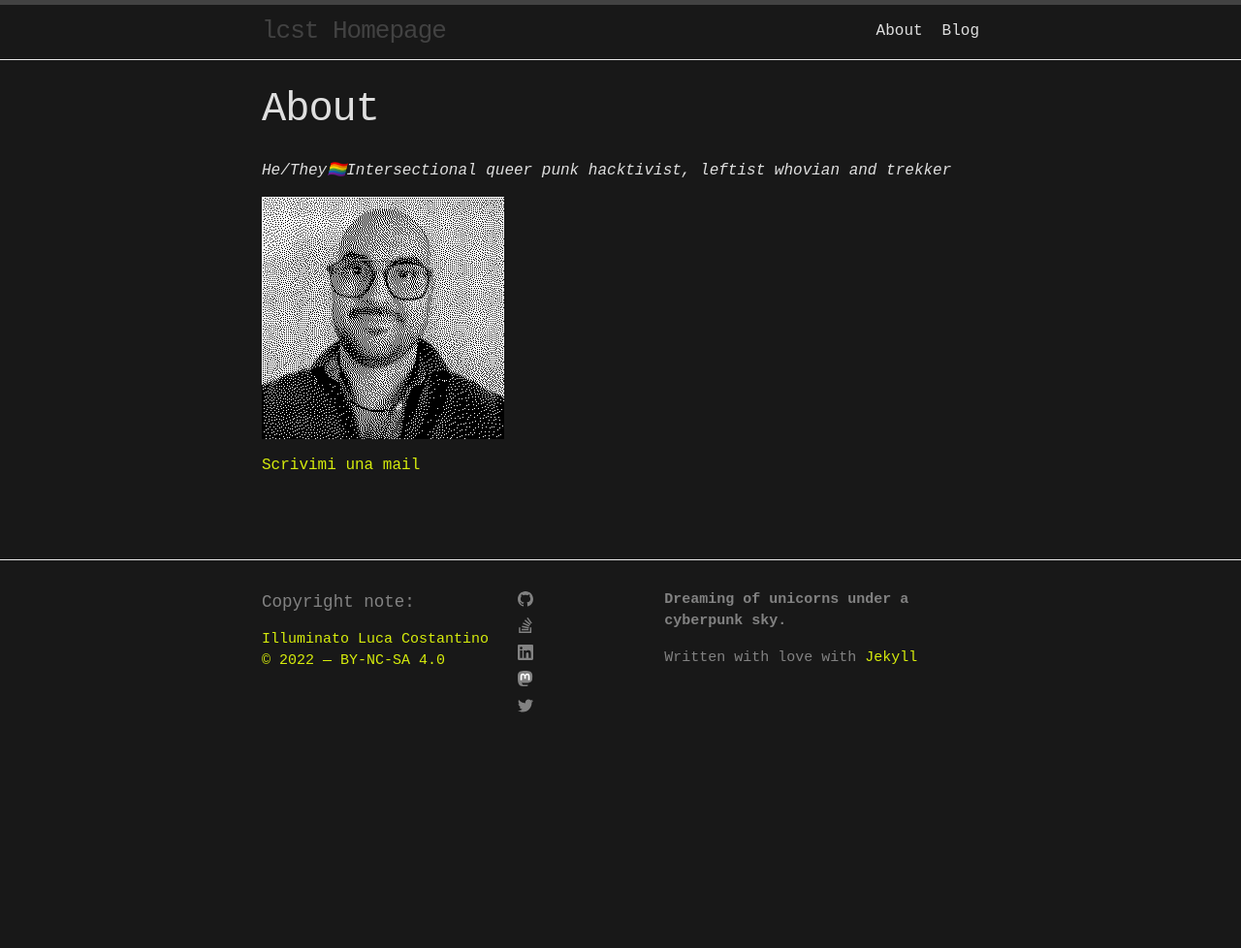
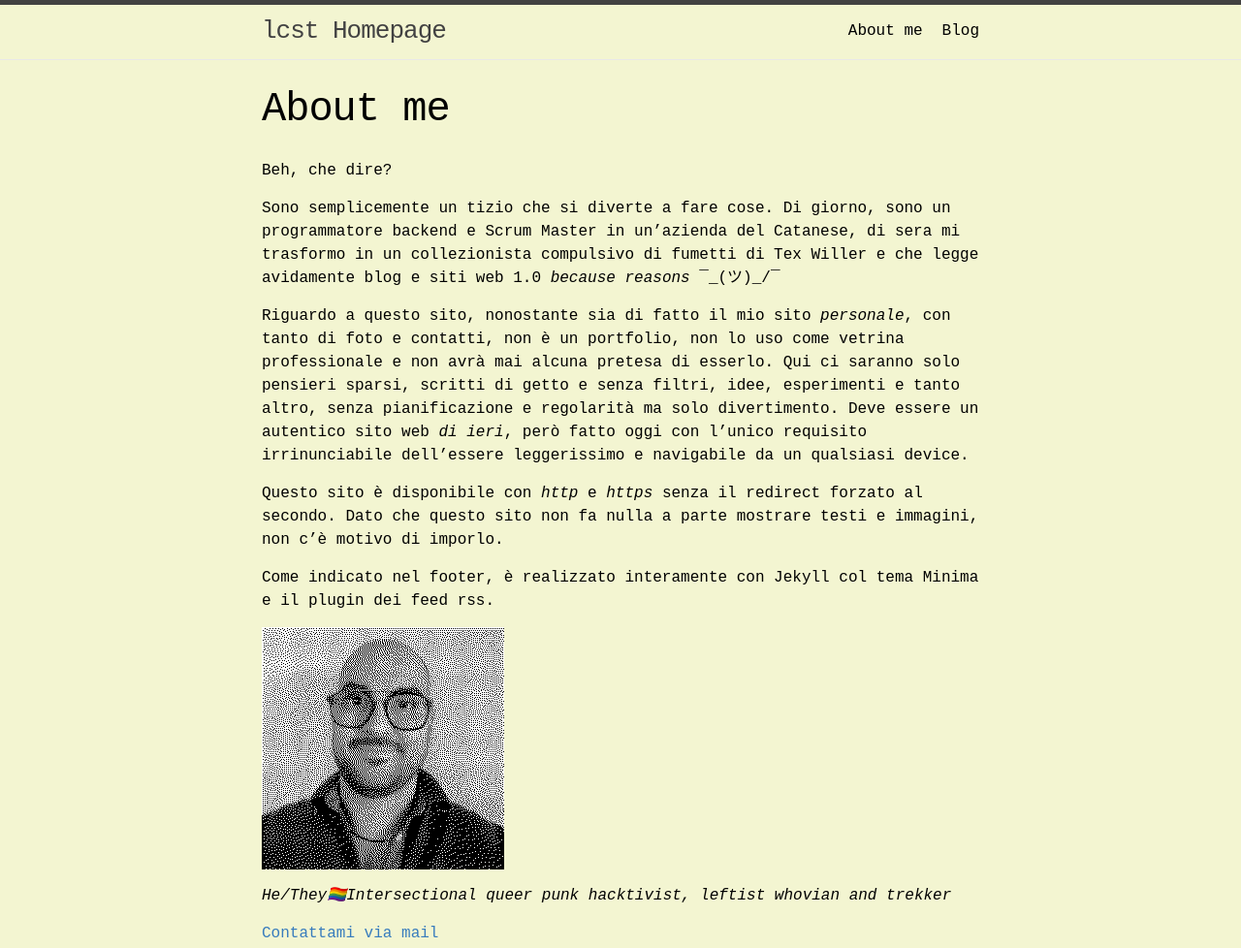
Before and after one commit to lucaluke88/lucaluke88.github.com, a plain HTML site: page about/index.html in a window 1280 px wide. Shown: the top 978 px of the page at 97% size. Before the commit the page ends 800 px from the top, so only its background shows below. Drawn offline with Linux system fonts and the light colour scheme.

Commit message:
changed theme and about copy

```diff
--- a/about/index.html
+++ b/about/index.html
@@ -3,9 +3,9 @@
   <meta charset="utf-8">
   <meta http-equiv="X-UA-Compatible" content="IE=edge">
   <meta name="viewport" content="width=device-width, initial-scale=1"><!-- Begin Jekyll SEO tag v2.7.1 -->
-<title>About | lcst Homepage</title>
+<title>About me | lcst Homepage</title>
 <meta name="generator" content="Jekyll v4.2.0" />
-<meta property="og:title" content="About" />
+<meta property="og:title" content="About me" />
 <meta property="og:locale" content="en_US" />
 <meta name="description" content="Dreaming of unicorns under a cyberpunk sky." />
 <meta property="og:description" content="Dreaming of unicorns under a cyberpunk sky." />
@@ -13,9 +13,9 @@
 <meta property="og:url" content="/about/" />
 <meta property="og:site_name" content="lcst Homepage" />
 <meta name="twitter:card" content="summary" />
-<meta property="twitter:title" content="About" />
+<meta property="twitter:title" content="About me" />
 <script type="application/ld+json">
-{"url":"/about/","headline":"About","name":"lcst Homepage","description":"Dreaming of unicorns under a cyberpunk sky.","@type":"WebSite","@context":"https://schema.org"}</script>
+{"url":"/about/","headline":"About me","name":"lcst Homepage","description":"Dreaming of unicorns under a cyberpunk sky.","@type":"WebSite","@context":"https://schema.org"}</script>
 <!-- End Jekyll SEO tag -->
 <link rel="stylesheet" href="/assets/main.css"><link type="application/atom+xml" rel="alternate" href="/feed.xml" title="lcst Homepage" /></head>
 <body><header class="site-header" role="banner">
@@ -30,7 +30,7 @@
           </span>
         </label>
 
-        <div class="trigger"><a class="page-link" href="/about/">About</a><a class="page-link" href="/blog.html">Blog</a></div>
+        <div class="trigger"><a class="page-link" href="/about/">About me</a><a class="page-link" href="/blog.html">Blog</a></div>
       </nav></div>
 </header>
 <main class="page-content" aria-label="Content">
@@ -38,15 +38,25 @@
         <article class="post">
 
   <header class="post-header">
-    <h1 class="post-title">About</h1>
+    <h1 class="post-title">About me</h1>
   </header>
 
   <div class="post-content">
-    <p><em>He/They🏳️‍🌈Intersectional queer punk hacktivist, leftist whovian and trekker</em></p>
+    <p>Beh, che dire?</p>
+
+<p>Sono semplicemente un tizio che si diverte a fare cose. Di giorno, sono un programmatore backend e Scrum Master in un’azienda del Catanese, di sera mi trasformo in un collezionista compulsivo di fumetti di Tex Willer e che legge avidamente blog e siti web 1.0 <em>because reasons</em> ¯_(ツ)_/¯</p>
+
+<p>Riguardo a questo sito, nonostante sia di fatto il mio sito <em>personale</em>, con tanto di foto e contatti, non è un portfolio, non lo uso come vetrina professionale e non avrà mai alcuna pretesa di esserlo. Qui ci saranno solo pensieri sparsi, scritti di getto e senza filtri, idee, esperimenti e tanto altro, senza pianificazione e regolarità ma solo divertimento. Deve essere un autentico sito web <em>di ieri</em>, però fatto oggi con l’unico requisito irrinunciabile dell’essere leggerissimo e navigabile da un qualsiasi device.</p>
+
+<p>Questo sito è disponibile con <em>http</em> e <em>https</em> senza il redirect forzato al secondo. Dato che questo sito non fa nulla a parte mostrare testi e immagini, non c’è motivo di imporlo.</p>
+
+<p>Come indicato nel footer, è realizzato interamente con Jekyll col tema Minima e il plugin dei feed rss.</p>
 
 <p><img src="/assets/images/avatar.jpg" alt="avatar" /></p>
 
-<p><a href="mailto:me@lucaluke.xyz">Scrivimi una mail</a></p>
+<p><em>He/They🏳️‍🌈Intersectional queer punk hacktivist, leftist whovian and trekker</em></p>
+
+<p><a href="mailto:me@lucaluke.xyz">Contattami via mail</a></p>
 
 
   </div>
--- a/assets/main.css
+++ b/assets/main.css
@@ -121,7 +121,7 @@
 body, h1, h2, h3, h4, h5, h6, p, blockquote, pre, hr, dl, dd, ol, ul, figure { margin: 0; padding: 0; }
 
 /** Basic styling */
-body { font: 500 16px/1.5 monospace; color: #dfdfdf; background-color: #181818; -webkit-text-size-adjust: 100%; -webkit-font-feature-settings: "kern" 1; -moz-font-feature-settings: "kern" 1; -o-font-feature-settings: "kern" 1; font-feature-settings: "kern" 1; font-kerning: normal; display: flex; min-height: 100vh; flex-direction: column; }
+body { font: 500 16px/1.5 monospace; color: black; background-color: #f3f5d1; -webkit-text-size-adjust: 100%; -webkit-font-feature-settings: "kern" 1; -moz-font-feature-settings: "kern" 1; -o-font-feature-settings: "kern" 1; font-feature-settings: "kern" 1; font-kerning: normal; display: flex; min-height: 100vh; flex-direction: column; }
 
 /** Set `margin-bottom` to maintain vertical rhythm */
 h1, h2, h3, h4, h5, h6, p, blockquote, pre, ul, ol, dl, figure, .highlight { margin-bottom: 15px; }
@@ -146,11 +146,11 @@ li > ul, li > ol { margin-bottom: 0; }
 h1, h2, h3, h4, h5, h6 { font-weight: 500; }
 
 /** Links */
-a { color: #d6ec0c; text-decoration: none; }
+a { color: #387cbd; text-decoration: none; }
 
-a:visited { color: #94a308; }
+a:visited { color: #275582; }
 
-a:hover { color: #dfdfdf; text-decoration: underline; }
+a:hover { color: black; text-decoration: underline; }
 
 .social-media-list a:hover { text-decoration: none; }
 
@@ -184,7 +184,7 @@ pre > code { border: 0; padding-right: 0; padding-left: 0; }
 .social-media-list li + li { padding-top: 5px; }
 
 /** Tables */
-table { margin-bottom: 30px; width: 100%; text-align: left; color: white; border-collapse: collapse; border: 1px solid #e8e8e8; }
+table { margin-bottom: 30px; width: 100%; text-align: left; color: #2e2e2e; border-collapse: collapse; border: 1px solid #e8e8e8; }
 
 table tr:nth-child(even) { background-color: #f7f7f7; }
 
@@ -207,11 +207,11 @@ table td { border: 1px solid #e8e8e8; }
 
 .site-nav .menu-icon { display: none; }
 
-.site-nav .page-link { color: #dfdfdf; line-height: 1.5; }
+.site-nav .page-link { color: black; line-height: 1.5; }
 
 .site-nav .page-link:not(:last-child) { margin-right: 20px; }
 
-@media screen and (max-width: 600px) { .site-nav { position: absolute; top: 9px; right: 15px; background-color: #181818; border: 1px solid #e8e8e8; border-radius: 5px; text-align: right; } .site-nav label[for="nav-trigger"] { display: block; float: right; width: 36px; height: 36px; z-index: 2; cursor: pointer; } .site-nav .menu-icon { display: block; float: right; width: 36px; height: 26px; line-height: 0; padding-top: 10px; text-align: center; } .site-nav .menu-icon > svg { fill: #424242; } .site-nav input ~ .trigger { clear: both; display: none; } .site-nav input:checked ~ .trigger { display: block; padding-bottom: 5px; } .site-nav .page-link { display: block; padding: 5px 10px; margin-left: 20px; } .site-nav .page-link:not(:last-child) { margin-right: 0; } }
+@media screen and (max-width: 600px) { .site-nav { position: absolute; top: 9px; right: 15px; background-color: #f3f5d1; border: 1px solid #e8e8e8; border-radius: 5px; text-align: right; } .site-nav label[for="nav-trigger"] { display: block; float: right; width: 36px; height: 36px; z-index: 2; cursor: pointer; } .site-nav .menu-icon { display: block; float: right; width: 36px; height: 26px; line-height: 0; padding-top: 10px; text-align: center; } .site-nav .menu-icon > svg { fill: #424242; } .site-nav input ~ .trigger { clear: both; display: none; } .site-nav input:checked ~ .trigger { display: block; padding-bottom: 5px; } .site-nav .page-link { display: block; padding: 5px 10px; margin-left: 20px; } .site-nav .page-link:not(:last-child) { margin-right: 0; } }
 
 /** Site footer */
 .site-footer { border-top: 1px solid #e8e8e8; padding: 30px 0; }
--- a/feed.xml
+++ b/feed.xml
@@ -1,4 +1,4 @@
-<?xml version="1.0" encoding="utf-8"?><feed xmlns="http://www.w3.org/2005/Atom" ><generator uri="https://jekyllrb.com/" version="4.2.0">Jekyll</generator><link href="/feed.xml" rel="self" type="application/atom+xml" /><link href="/" rel="alternate" type="text/html" /><updated>2022-01-21T23:36:28+01:00</updated><id>/feed.xml</id><title type="html">lcst Homepage</title><subtitle>Dreaming of unicorns under a cyberpunk sky.</subtitle><entry><title type="html">lucaluke.xyz is back AKA ce l’ho fatta!</title><link href="/uncategorized/2022/01/20/dominio-web-collegato.html" rel="alternate" type="text/html" title="lucaluke.xyz is back AKA ce l’ho fatta!" /><published>2022-01-20T21:00:00+01:00</published><updated>2022-01-20T21:00:00+01:00</updated><id>/uncategorized/2022/01/20/dominio-web-collegato</id><content type="html" xml:base="/uncategorized/2022/01/20/dominio-web-collegato.html">&lt;p&gt;E’ (ri)nato! E’ rinato! Il dominio è di nuovo vivo!&lt;/p&gt;
+<?xml version="1.0" encoding="utf-8"?><feed xmlns="http://www.w3.org/2005/Atom" ><generator uri="https://jekyllrb.com/" version="4.2.0">Jekyll</generator><link href="/feed.xml" rel="self" type="application/atom+xml" /><link href="/" rel="alternate" type="text/html" /><updated>2022-01-22T23:19:28+01:00</updated><id>/feed.xml</id><title type="html">lcst Homepage</title><subtitle>Dreaming of unicorns under a cyberpunk sky.</subtitle><entry><title type="html">lucaluke.xyz is back AKA ce l’ho fatta!</title><link href="/uncategorized/2022/01/20/dominio-web-collegato.html" rel="alternate" type="text/html" title="lucaluke.xyz is back AKA ce l’ho fatta!" /><published>2022-01-20T21:00:00+01:00</published><updated>2022-01-20T21:00:00+01:00</updated><id>/uncategorized/2022/01/20/dominio-web-collegato</id><content type="html" xml:base="/uncategorized/2022/01/20/dominio-web-collegato.html">&lt;p&gt;E’ (ri)nato! E’ rinato! Il dominio è di nuovo vivo!&lt;/p&gt;
 
 &lt;p&gt;Ho trovato finalmente dieci minuti e sono riuscito ad associare il dominio &lt;em&gt;lucaluke.xyz&lt;/em&gt; all’instanza di Github Pages (&lt;em&gt;lucaluke.github.io&lt;/em&gt;) che ospita questo bellissimo sito web 1.0.&lt;/p&gt;
 
```
Also changed, not shown: 404.html (+1 -1 lines), blog.html (+1 -1 lines), index.html (+1 -1 lines), uncategorized/2021/09/05/welcome-to-my-site.html (+1 -1 lines), uncategorized/2022/01/17/blog-interessantissimo.html (+1 -1 lines), uncategorized/2022/01/19/neocities-pareri.html (+1 -1 lines), uncategorized/2022/01/20/dominio-web-collegato.html (+1 -1 lines), yesterweb/2022/01/15/viva-il-web-di-ieri.html (+1 -1 lines), 1 other file.
